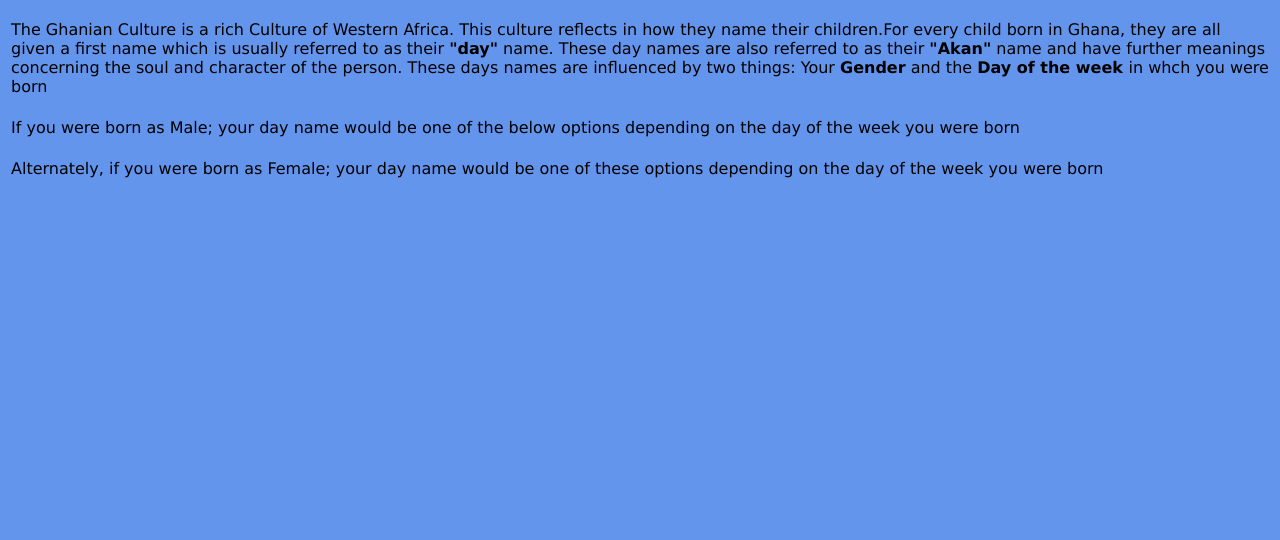
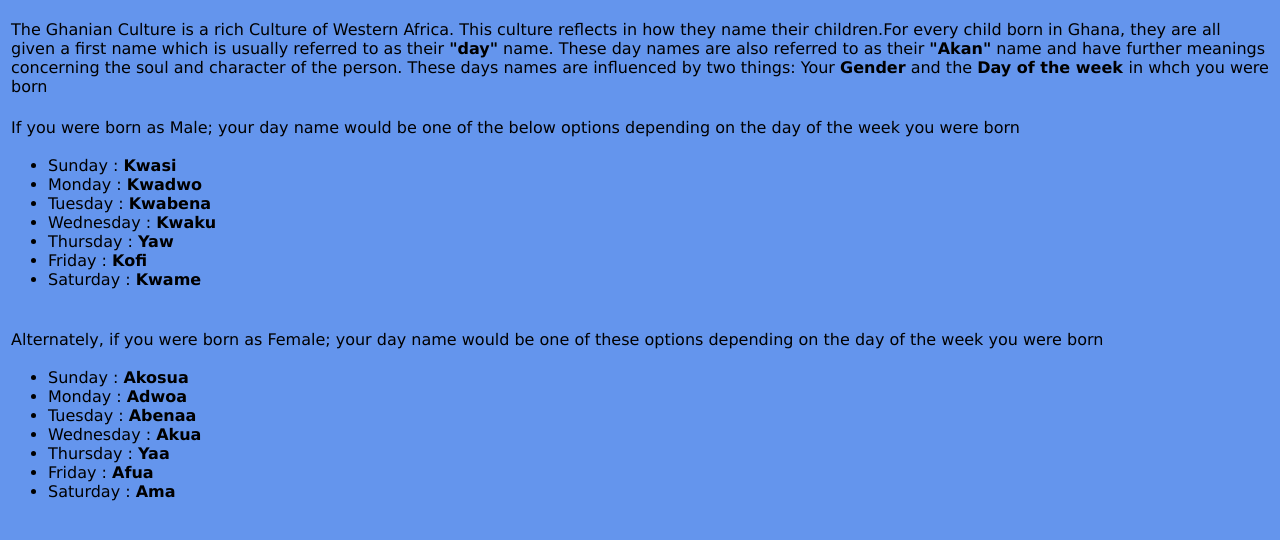
Before and after one commit to gksang/Week2lndProject2, a plain HTML site: page index.html in a window 1280 px wide. Shown: the part 112-652 px from the top of the page. Drawn offline with Linux system fonts and the light colour scheme.

Commit message:
List creation for Day Names

```diff
--- a/index.html
+++ b/index.html
@@ -12,10 +12,26 @@
     <h2>The Day Names in the Akan People of Ghana and Ivory Coast</h2>
     <p>The Ghanian Culture is a rich Culture of Western Africa. This culture reflects in how they name their children.For every child born in Ghana, they are all given a first name which is usually referred to as their <strong>"day"</strong> name. These day names are also referred to as their <strong>"Akan"</strong> name and have further meanings concerning the soul and character of the person. These days names are influenced by two things: Your <strong>Gender</strong> and the <strong> Day of the week </strong> in whch you were born</p>
         <p>If you were born as Male; your day name would be one of the below options depending on the day of the week you were born
-
+            <ul>
+                <li>Sunday : <strong>Kwasi </strong></li>
+                <li>Monday : <strong>Kwadwo </strong></li>
+                <li>Tuesday : <strong>Kwabena </strong></li>
+                <li>Wednesday : <strong>Kwaku </strong></li>
+                <li>Thursday : <strong>Yaw</strong></li>
+                <li>Friday : <strong>Kofi </strong></li>
+                <li>Saturday : <strong>Kwame </strong></li>
+            </ul>
         </p>
         <p>Alternately, if  you were born as Female; your day name would be one of these options depending on the day of the week you were born
-
+            <ul>
+                <li>Sunday : <strong>Akosua </strong></li>
+                <li>Monday : <strong>Adwoa</strong></li>
+                <li>Tuesday : <strong>Abenaa </strong> </li>
+                <li>Wednesday : <strong>Akua</strong></li>
+                <li>Thursday : <strong>Yaa </strong></li>
+                <li>Friday :  <strong>Afua </strong></li>
+                <li>Saturday : <strong>Ama </strong></li>
+            </ul>
         </p>
     <script src="js/scripts.js"></script>
 </body>
```
